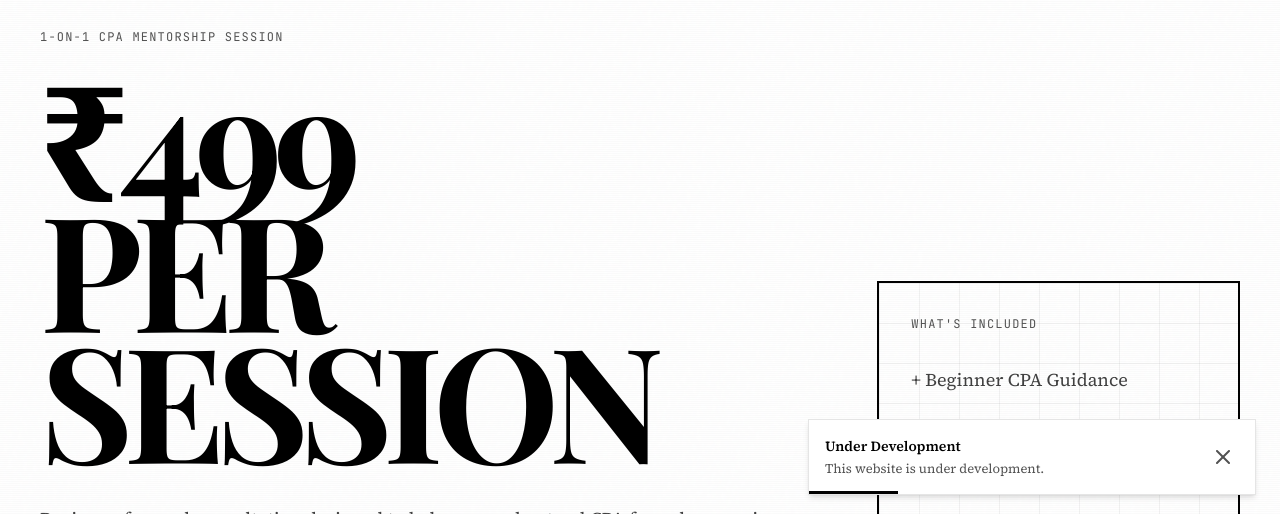
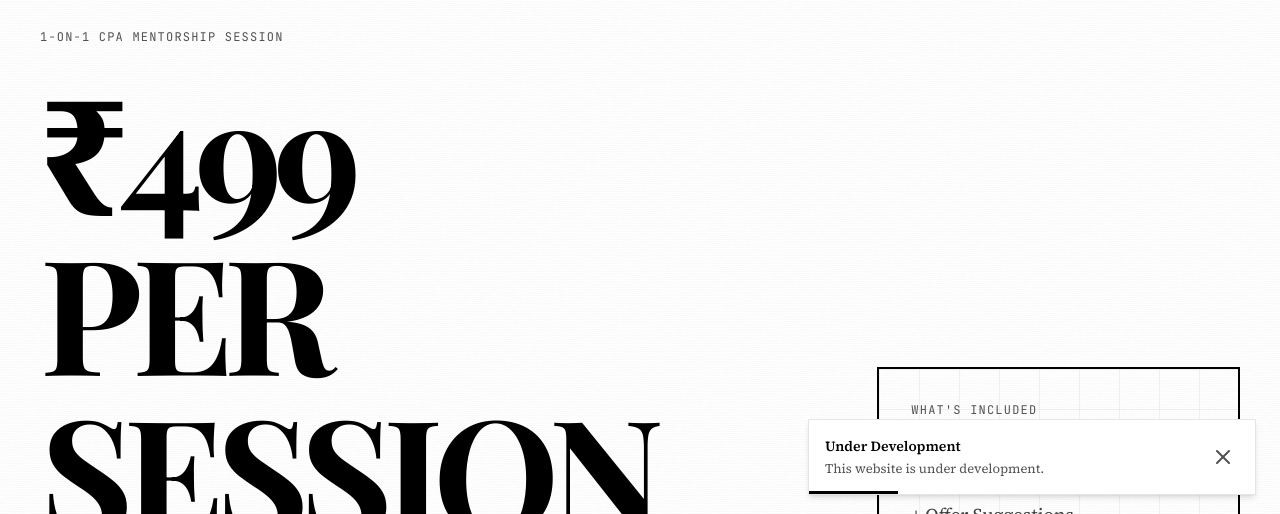
Before and after one commit to ibrahimkhan008/CPA, a Next.js app: page /consultation in a window 1280 px wide. Shown: the part 281-795 px from the top of the page. Built offline with nearby package versions, Linux system fonts and the light colour scheme; a web font is replaced by a local one.

Commit message:
fix: increase line-height on hero heading to prevent text overlap

```diff
--- a/app/consultation/page.tsx
+++ b/app/consultation/page.tsx
@@ -76,7 +76,7 @@ export default function ConsultationPage() {
                 1-on-1 CPA Mentorship Session
               </div>
 
-              <h1 className="display-font text-[5rem] md:text-[10rem] leading-[0.82] tracking-[-0.06em] font-bold uppercase mb-10">
+              <h1 className="display-font text-[5rem] md:text-[10rem] leading-[1] tracking-[-0.06em] font-bold uppercase mb-10 text-black dark:text-white">
                 ₹499
                 <br />
                 PER
```
